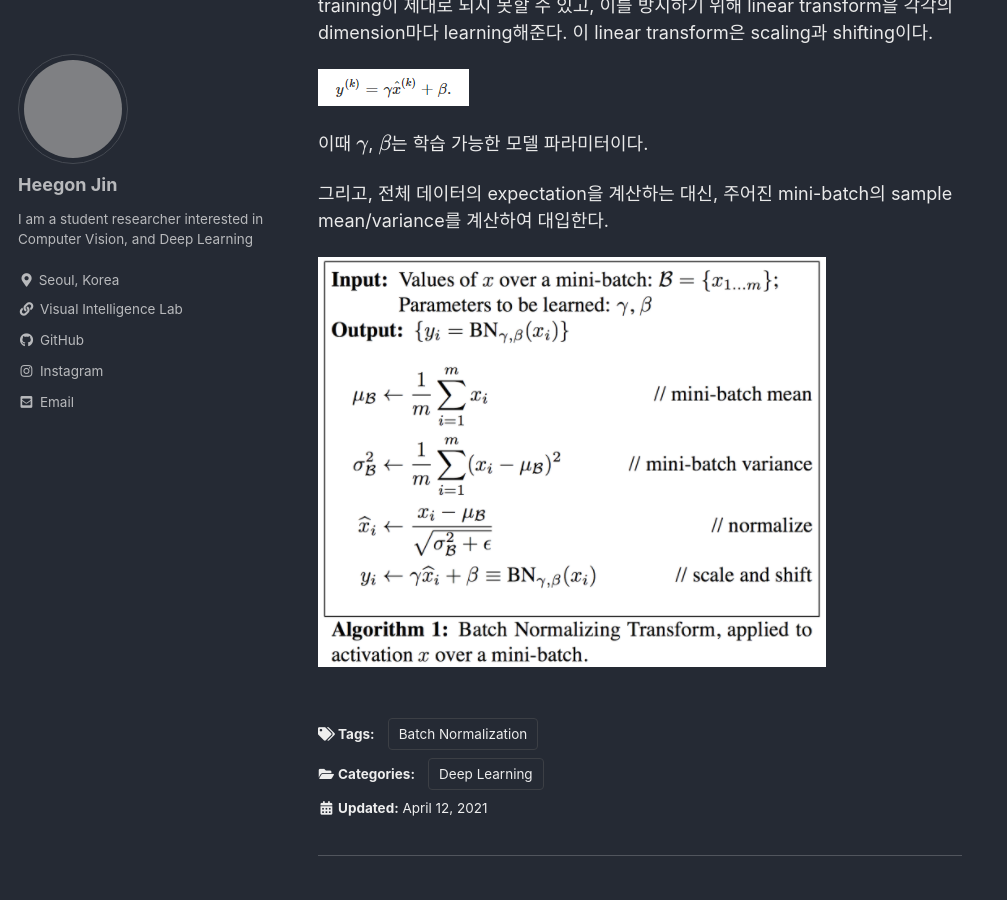
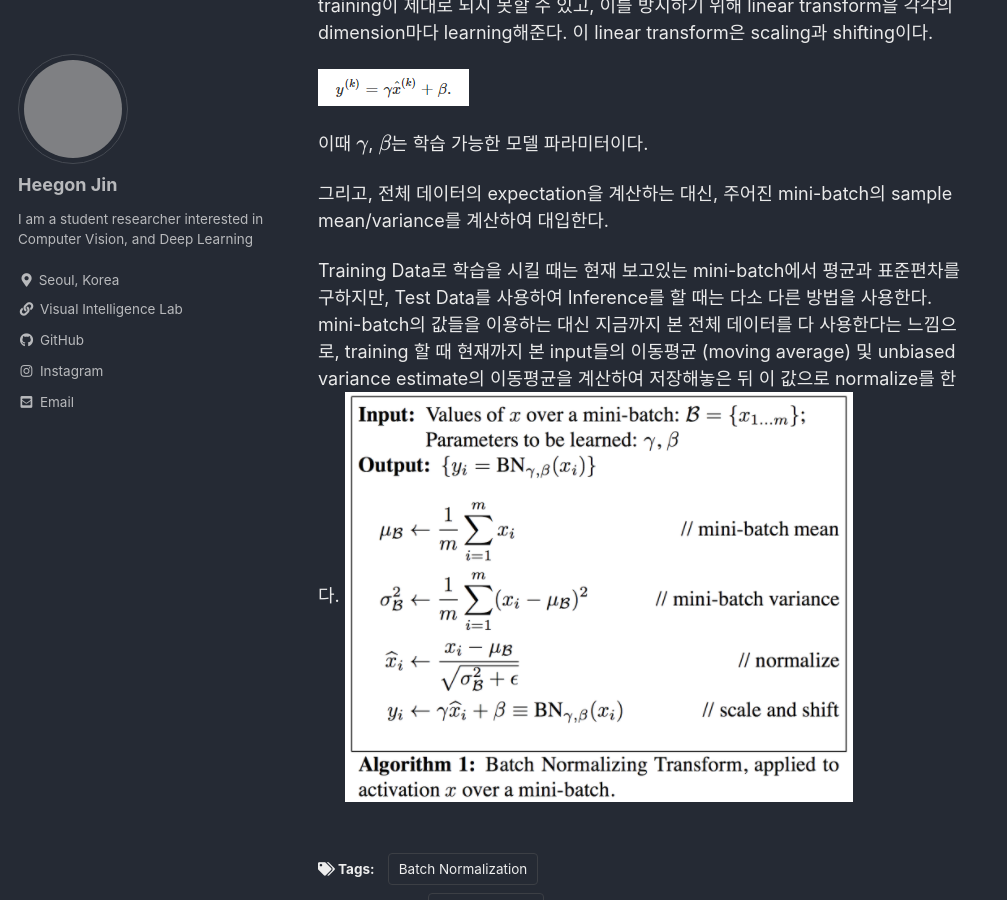
Before and after one commit to HeegonJin/heegonjin.github.io, a Jekyll site: the page built from _posts/2021-04-12-Batch Normalization.md, in a window 1280 px wide and 900 px high, scrolled down 1819 px. Shown: the whole window, without its empty margins (0-1007 px from the left). Built offline with Jekyll 4.4.1, drawn with Linux system fonts in a browser that asks for light colours; cached includes are drawn as plain includes; formulas are drawn with MathJax 3; grey boxes are pictures that could not be loaded.

Commit message:
fix batchnorm

```diff
--- a/_posts/2021-04-12-Batch Normalization.md
+++ b/_posts/2021-04-12-Batch Normalization.md
@@ -55,4 +55,5 @@ Batch Normalization은 이 두 문제를 해결하면서도 global differentiabl
 
 그리고, 전체 데이터의 expectation을 계산하는 대신, 주어진 mini-batch의 sample mean/variance를 계산하여 대입한다.
 
+Training Data로 학습을 시킬 때는 현재 보고있는 mini-batch에서 평균과 표준편차를 구하지만, Test Data를 사용하여 Inference를 할 때는 다소 다른 방법을 사용한다. mini-batch의 값들을 이용하는 대신 지금까지 본 전체 데이터를 다 사용한다는 느낌으로,  training 할 때 현재까지 본 input들의 이동평균 (moving average) 및 unbiased variance estimate의 이동평균을 계산하여 저장해놓은 뒤 이 값으로 normalize를 한다.
 ![Batch%20Normalization%20fac1e2729c6144a4bf131c690b0cd8a7/Untitled%203.png](/assets/images/Batch%20Normalization%20fac1e2729c6144a4bf131c690b0cd8a7/Untitled%203.png)
```
